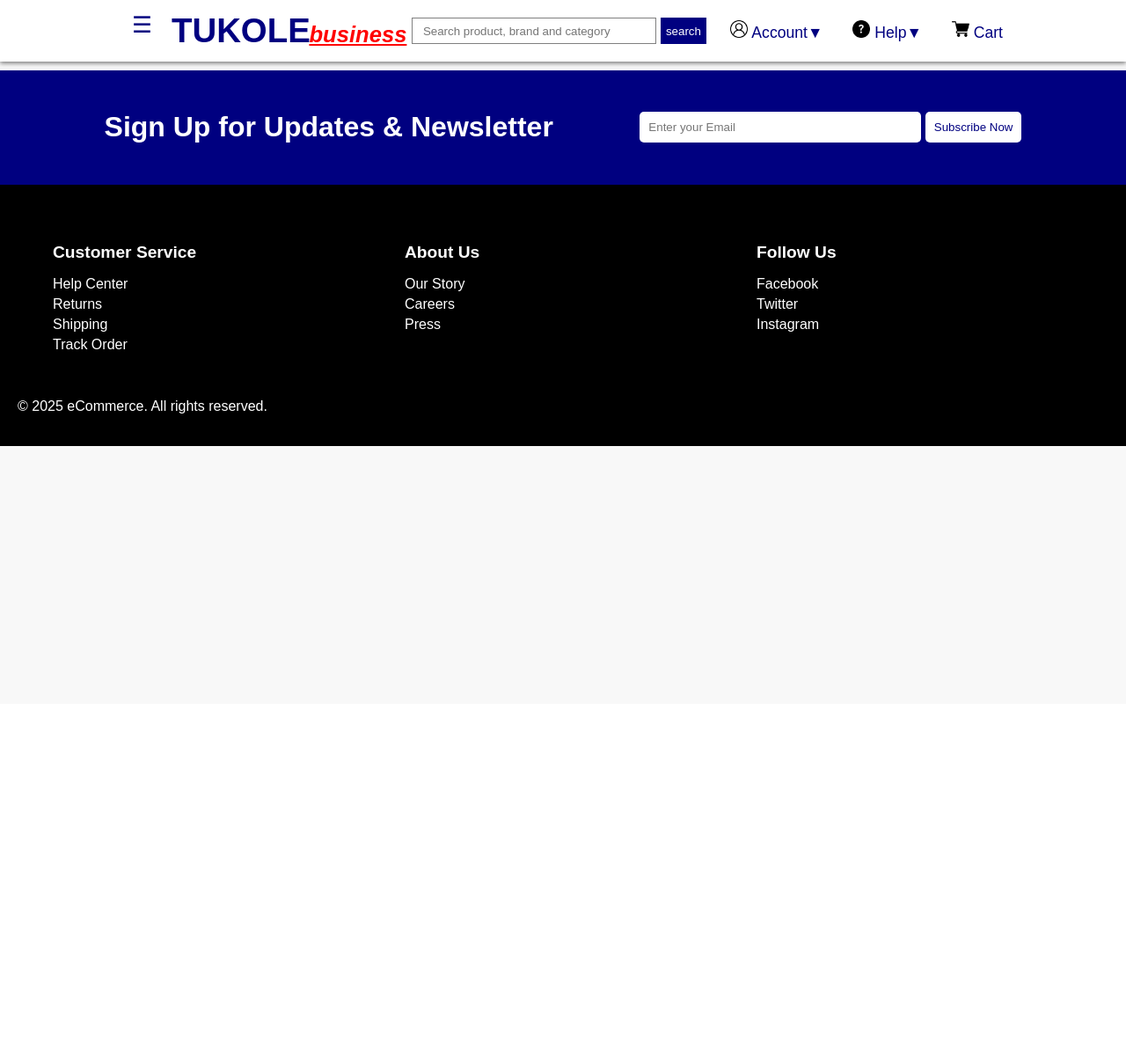
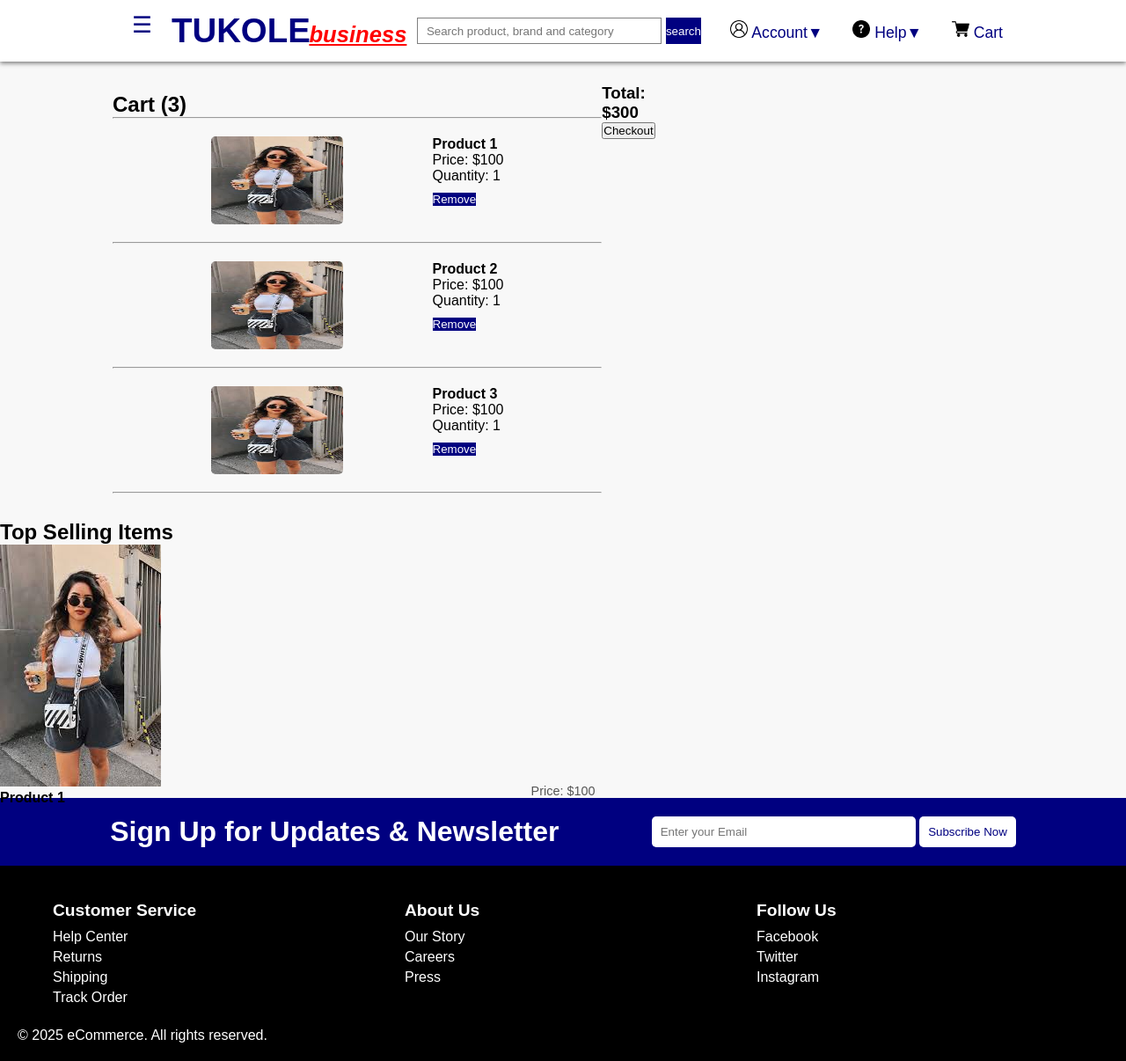
Before and after one commit to shanon082/E-commerce, a PHP site: page /cart.php in a window 1280 px wide. Shown: the whole page at 88% size. Before the commit the page ends 507 px from the top, so only its background shows below. Run offline with PHP 8.4, Linux system fonts and the light colour scheme.

Commit message:
E-commerce project php

```diff
--- a/cart.css
+++ b/cart.css
@@ -0,0 +1,52 @@
+*{
+    margin: 0;
+    padding: 0;
+    box-sizing: border-box;
+}
+.contain{
+    width: 100%;
+    display: flex;
+    justify-content: center;
+    flex-direction: column;
+    margin-top: 75px;
+}
+
+.cart_card{
+    width: 70%;
+    display: flex;
+    justify-content: space-between;
+    margin: 10px 0;
+    padding:10px 10vw;
+    border-radius: 5px;
+}
+
+.cart{
+    width: 100%;
+    display: flex;
+    flex-direction: column;
+    justify-content: space-between;
+    margin: 10px 0;
+    border-radius: 5px;
+}
+
+.cart-item{
+    width: 100%;
+    display: flex;
+    justify-content: space-evenly;
+    margin: 10px 0;
+    border-radius: 5px;
+    padding: 10px;
+}
+
+.cart-item img{
+    width: 150px;
+    height: 100px;
+    border-radius: 5px;
+}
+
+.cart-item .cart-item-details button{
+    background-color: navy;
+    border: none;
+    margin-top: 10px;
+    color: white;
+}
--- a/cart.php
+++ b/cart.php
@@ -3,18 +3,76 @@ session_start();
 ?>
 <!DOCTYPE html>
 <html lang="en">
+
 <head>
     <meta charset="UTF-8">
     <meta name="viewport" content="width=device-width, initial-scale=1.0">
     <title>Cart</title>
     <link rel="stylesheet" href="cart.css">
 </head>
+
 <body>
-        <?php include 'header.php'; ?>
+    <?php include 'header.php'; ?>
 
     <div class="contain">
-        <h1>Cart</h1>
+        <section>
+            <div class="cart_card">
+
+                <div class="cart">
+                <h1>Cart (3)</h1><hr>
+                    <div class="cart-item">
+                        <img src="./images/cloth.png" alt="Product 1" />
+                        <div class="cart-item-details">
+                            <h4>Product 1</h4>
+                            <p>Price: $100</p>
+                            <p>Quantity: 1</p>
+                            <button>Remove</button>
+                        </div>
+                    </div>
+                    <hr>
+                    <div class="cart-item">
+                        <img src="./images/cloth.png" alt="Product 1" />
+                        <div class="cart-item-details">
+                            <h4>Product 2</h4>
+                            <p>Price: $100</p>
+                            <p>Quantity: 1</p>
+                            <button>Remove</button>
+                        </div>
+                    </div>
+                    <hr>
+                    <div class="cart-item">
+                        <img src="./images/cloth.png" alt="Product 1" />
+                        <div class="cart-item-details">
+                            <h4>Product 3</h4>
+                            <p>Price: $100</p>
+                            <p>Quantity: 1</p>
+                            <button>Remove</button>
+                        </div>
+                    </div>
+                    <hr>
+                </div>
+                <div class="cart-total">
+                    <h3>Total: $300</h3>
+                    <button>Checkout</button>
+                </div>
+            </div>
+        </section>
+
+        <section>
+            <div class="top-selling-items">
+                <h1>Top Selling Items</h1>
+                <div class="top-selling-items-cards">
+                    <div class="card">
+                        <img src="./images/cloth.png" alt="Product 1" />
+                        <h4>Product 1</h4>
+                        <p>Price: $100</p>
+                    </div>
+                </div>
+            </div>
+        </section>
+
     </div>
     <?php include 'footer.php'; ?>
 </body>
+
 </html>
--- a/header.php
+++ b/header.php
@@ -14,7 +14,7 @@
             <ul class="nav-links">
                 <li class="dropdown"><a class="menu">☰</a>
                     <ul class="dropdown-menu">
-                        <li><a href="#">Home</a></li>
+                        <li><a href="index.php">Home</a></li>
                         <li><a href="#">Products</a></li>
                         <li><a href="#">About</a></li>
                         <li><a href="#">Contact</a></li>
```
